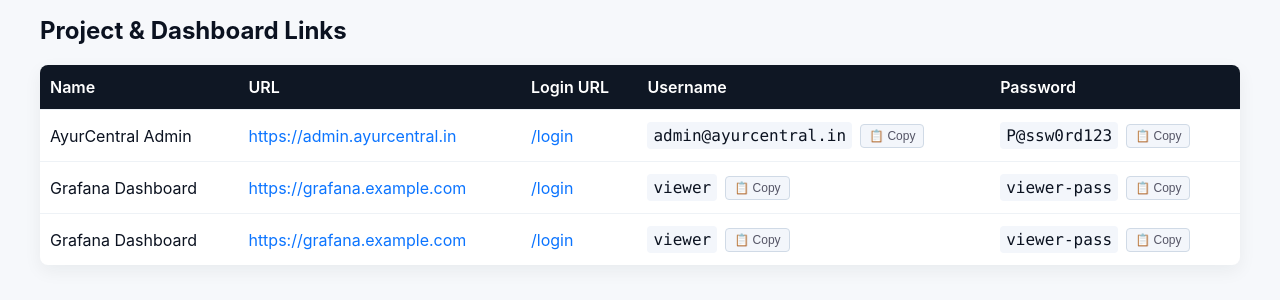
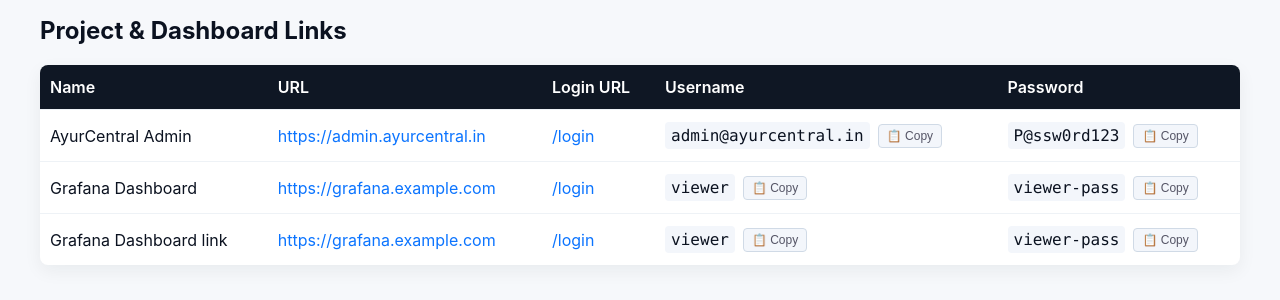
Before and after one commit to TomRoy488/project-dashboard-links, a React (Vite) app: page / in a window 1280 px wide. Shown: the top 300 px of the page. Built offline with nearby package versions, Linux system fonts and the light colour scheme.

Commit message:
new test link added testing

```diff
--- a/src/App.jsx
+++ b/src/App.jsx
@@ -21,7 +21,7 @@
   ,
   {
     id: 2,
-    name: 'Grafana Dashboard',
+    name: 'Grafana Dashboard link',
     url: 'https://grafana.example.com',
     loginUrl: 'https://grafana.example.com/login',
     username: 'viewer',
```
